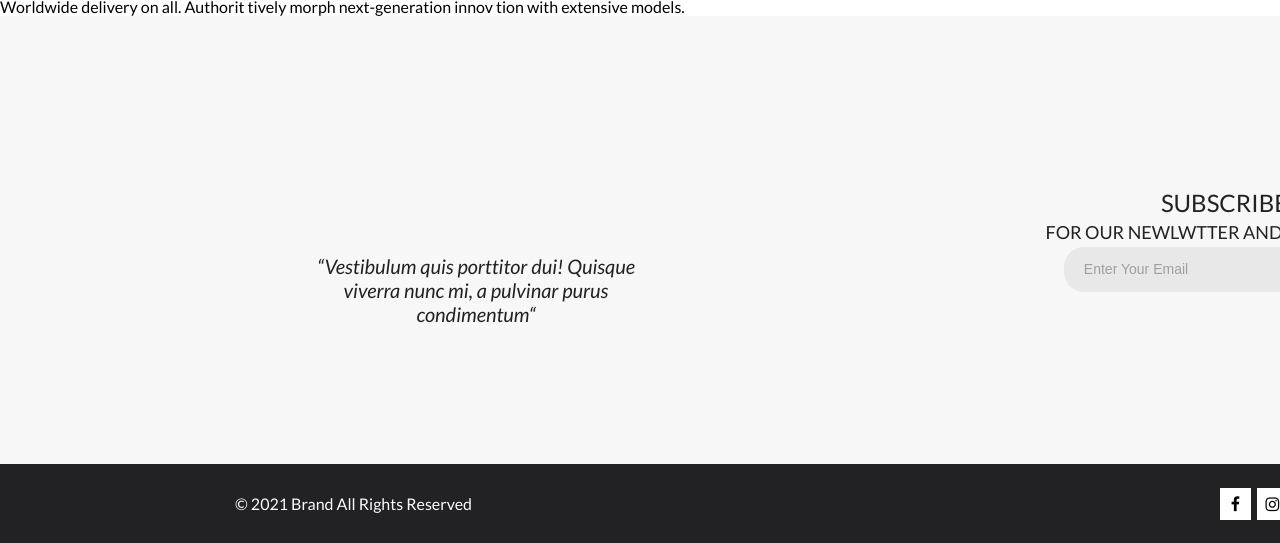
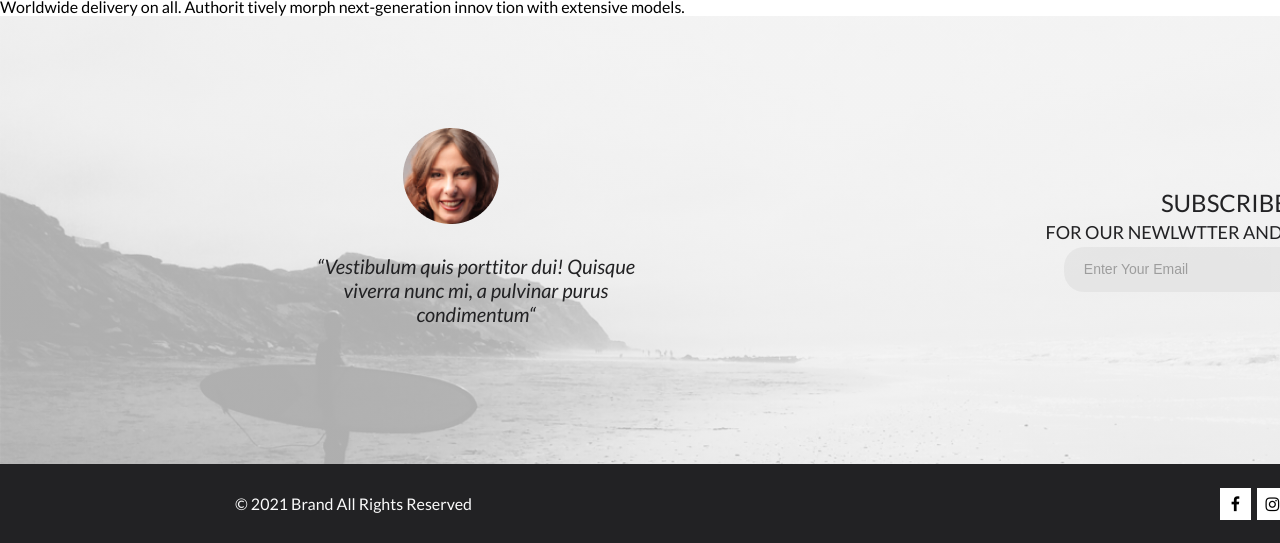
Before and after one commit to BollyBovly/task-courses, a plain HTML site: page front/index.html in a window 1280 px wide. Shown: the part 2216-2759 px from the top of the page. Drawn offline with Linux system fonts and the light colour scheme.

Commit message:
corrected

```diff
--- a/front/scss/style.scss
+++ b/front/scss/style.scss
@@ -634,7 +634,7 @@ ul.page-sort-title li::after {
   justify-content: center;
   align-items: center;
   flex-wrap: wrap;
-  background-image: linear-gradient(rgba(244,244,244, 0.7), rgba(244,244,244, 0.7)), url(/front/img/subscribe/Layer\ 41bacground.jpg);
+  background-image: linear-gradient(rgba(244,244,244, 0.7), rgba(244,244,244, 0.7)), url(img/subscribe/bacground.jpg);
   background-size: $width-100;
   background-position: center;
   background-repeat: no-repeat;
@@ -655,7 +655,7 @@ ul.page-sort-title li::after {
   height: 96px;
   display: block;
   margin: 0 50px 30px 0;
-  background-image: url(/front/img/subscribe/Layer\ 40subscribeuserpic.png);
+  background-image: url(img/subscribe/userpic.png);
 }
 
 .subscribe-info-text{
```
Also changed, not shown: front/style.css, 1 other file.
